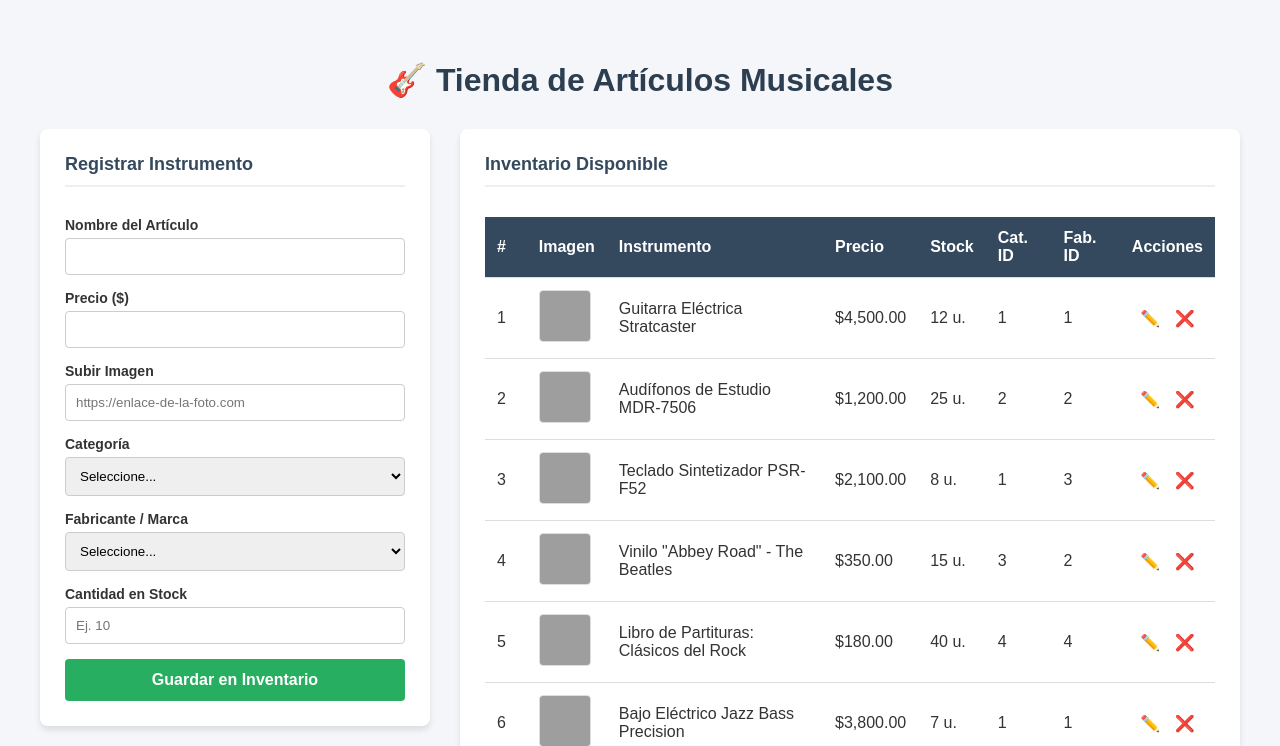
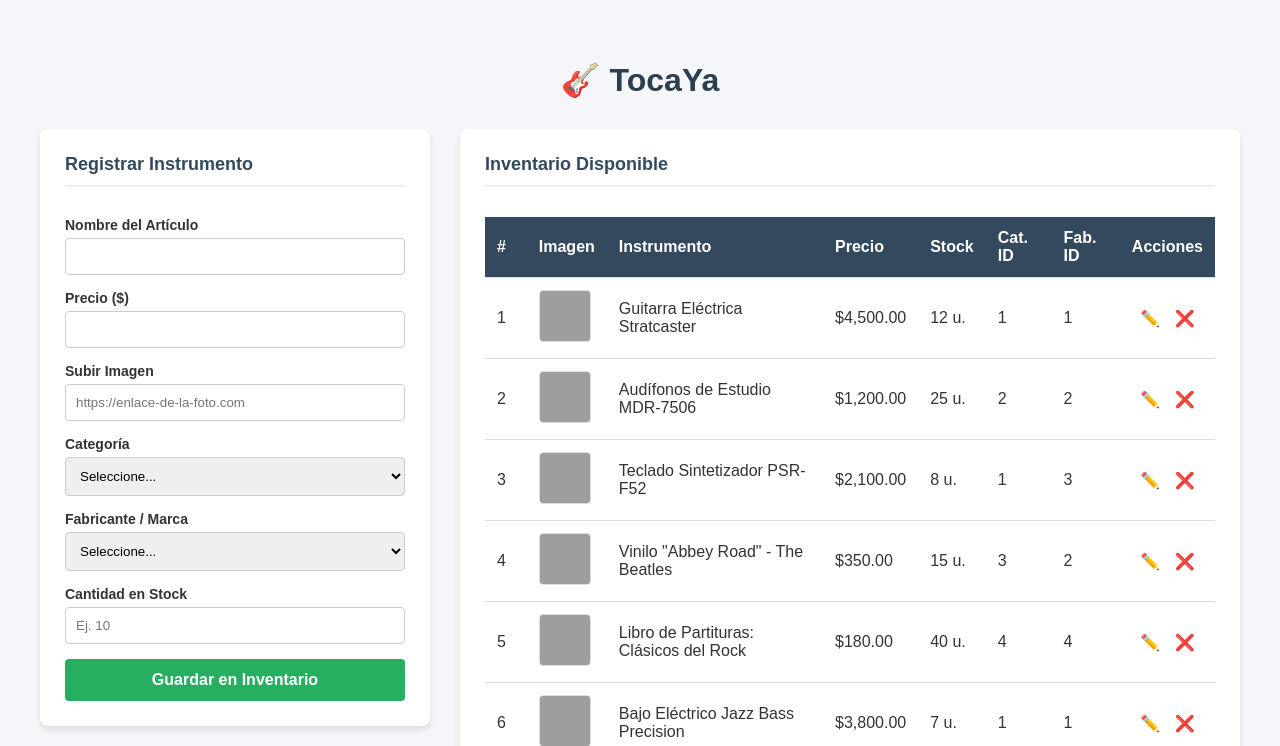
Before and after one commit to aosoriocentellas-cloud/TocaYa, a PHP site: page /index.php in a window 1280 px wide. Shown: the top 746 px of the page. Run offline with PHP 8.4, Linux system fonts and the light colour scheme; data comes from the database, SQL or seed files in the repository; data that the repository does not hold is empty; grey boxes are pictures that could not be loaded.

Commit message:
Add files via upload

```diff
--- a/index.php
+++ b/index.php
@@ -41,7 +41,7 @@ $resultado = $conexion->query($query);
 <body>
 
     <div class="container">
-        <h1>🎸 Tienda de Artículos Musicales</h1>
+        <h1>🎸 TocaYa</h1>
 
         <div class="row">
             <!-- Formulario Extendido -->
```
